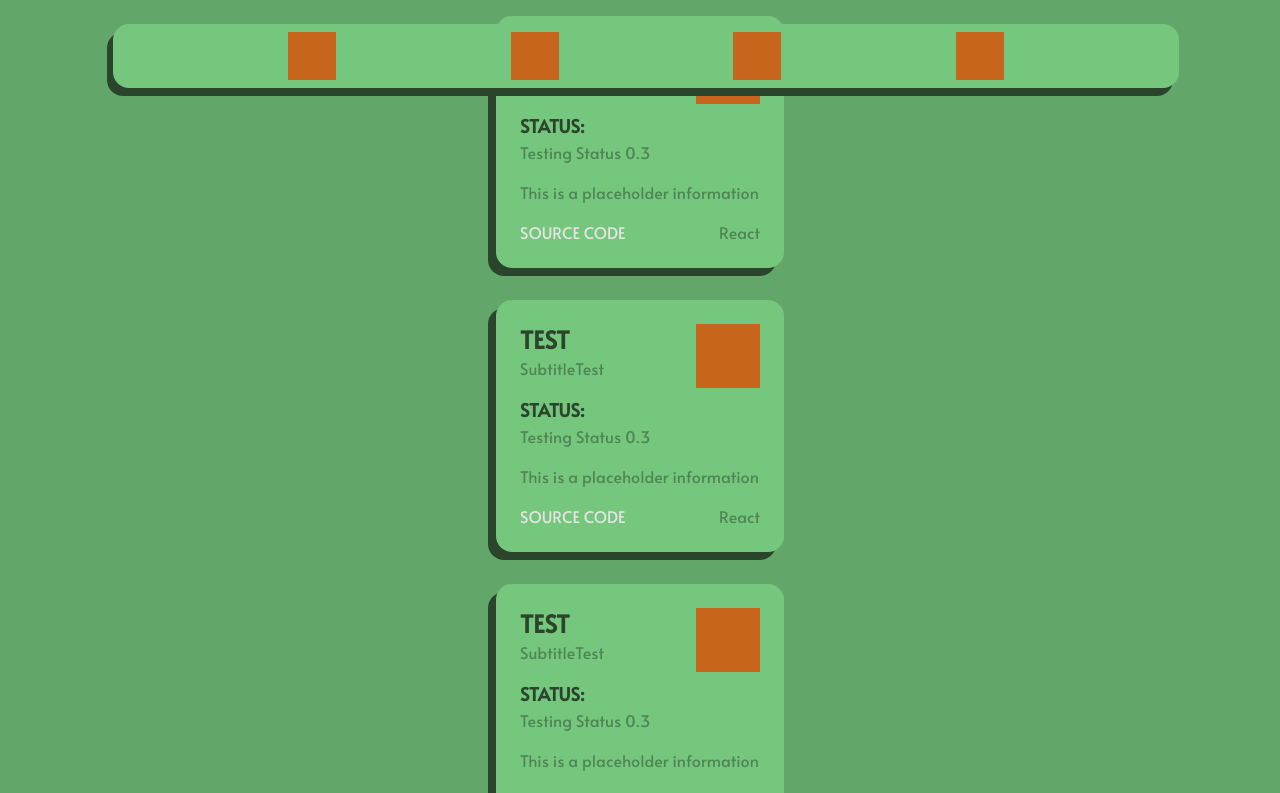
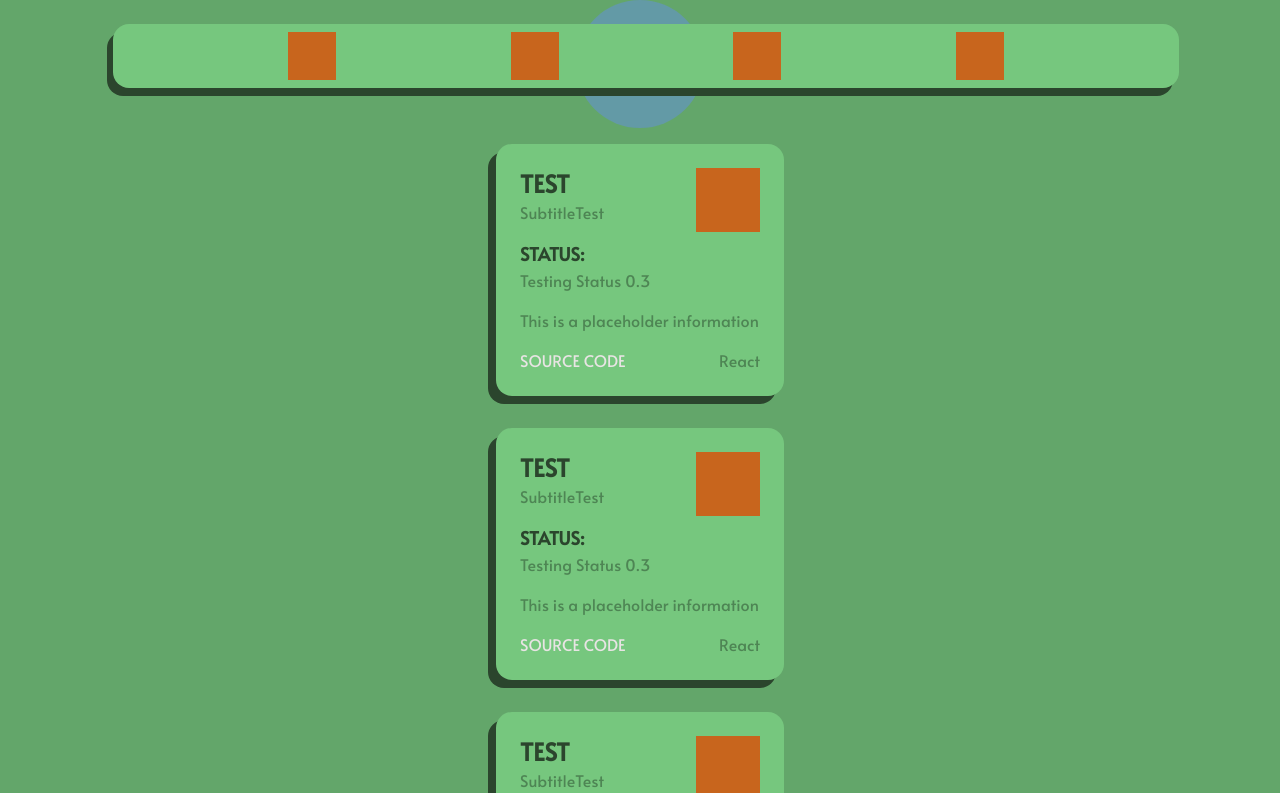
Before and after one commit to dompetriella/dompetriella-react, a React (Vite) app: page / in a window 1280 px wide. Shown: the top 793 px of the page. Built offline with nearby package versions, Linux system fonts and the light colour scheme.

Commit message:
starting on project buttons

```diff
--- a/src/components/projects/Projects.tsx
+++ b/src/components/projects/Projects.tsx
@@ -1,9 +1,11 @@
 import { CONTENT_appsProjectItemContent } from "../../content/projects/appsProjectContent";
+import { ProjectButton } from "./components/ProjectButton";
 import { ProjectItem } from "./components/ProjectItem";
 
 export function Projects() {
   return (
     <>
+      <ProjectButton buttonText={"Apps".toUpperCase()} />
       {CONTENT_appsProjectItemContent.map((projectItem) => (
         <ProjectItem projectItemData={projectItem} />
       ))}
--- /dev/null
+++ b/src/components/projects/components/ProjectButton.tsx
@@ -0,0 +1,28 @@
+import { useAppState } from "../../../state/AppState";
+import AppColors from "../../../theme/AppColors";
+
+export function ProjectButton({ buttonText }: { buttonText: string }) {
+  const lightModeState = useAppState((state) => state.lightMode);
+
+  const mainButtonBackgroundColor = lightModeState
+    ? AppColors.blueTertiary
+    : AppColors.white;
+
+  const mainButtonTextColor = lightModeState
+    ? AppColors.white
+    : AppColors.black;
+
+  return (
+    <>
+      <div
+        style={{
+          backgroundColor: mainButtonBackgroundColor,
+          color: mainButtonTextColor,
+        }}
+        className="w-32 h-32 text-2xl bg-red-500 rounded-full flex justify-center items-center tracking-widest"
+      >
+        {buttonText}
+      </div>
+    </>
+  );
+}
```
